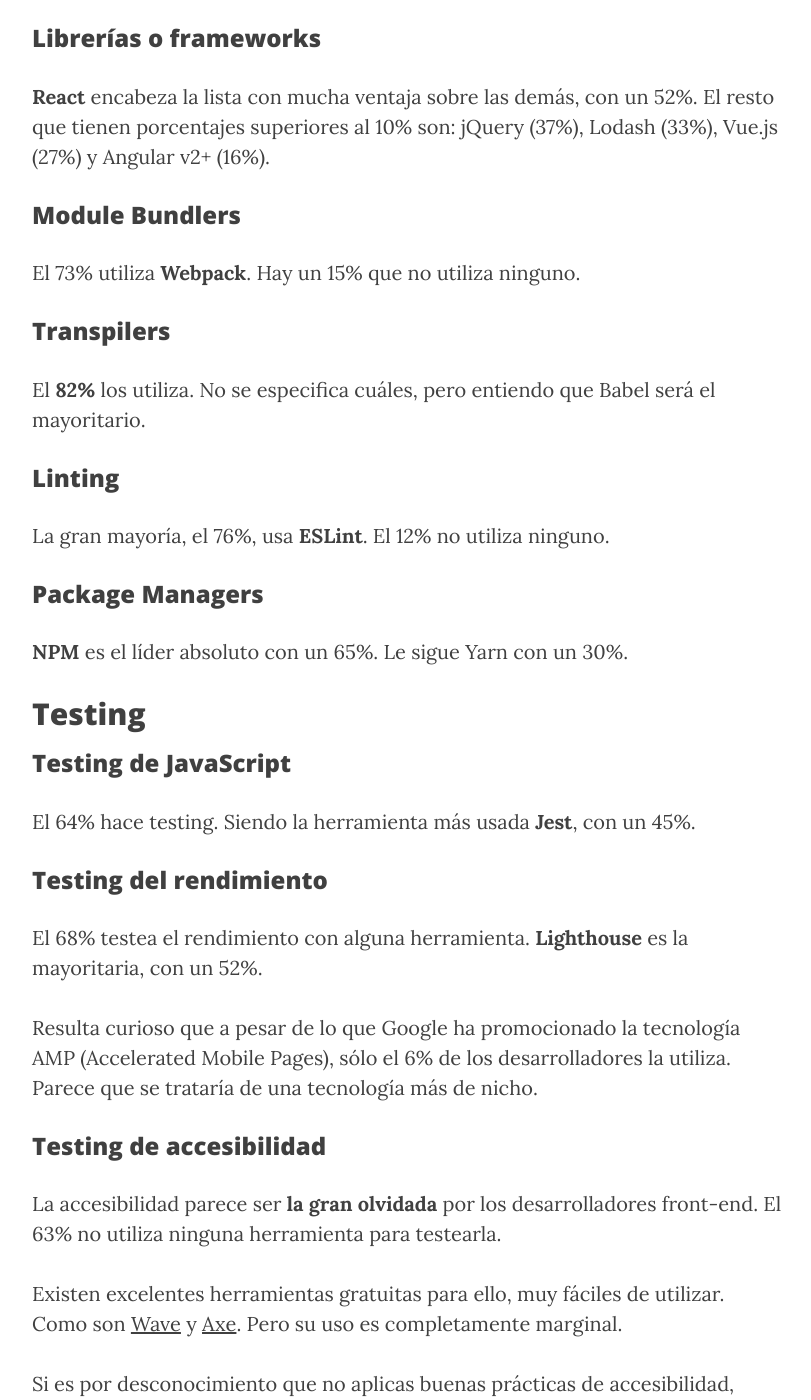
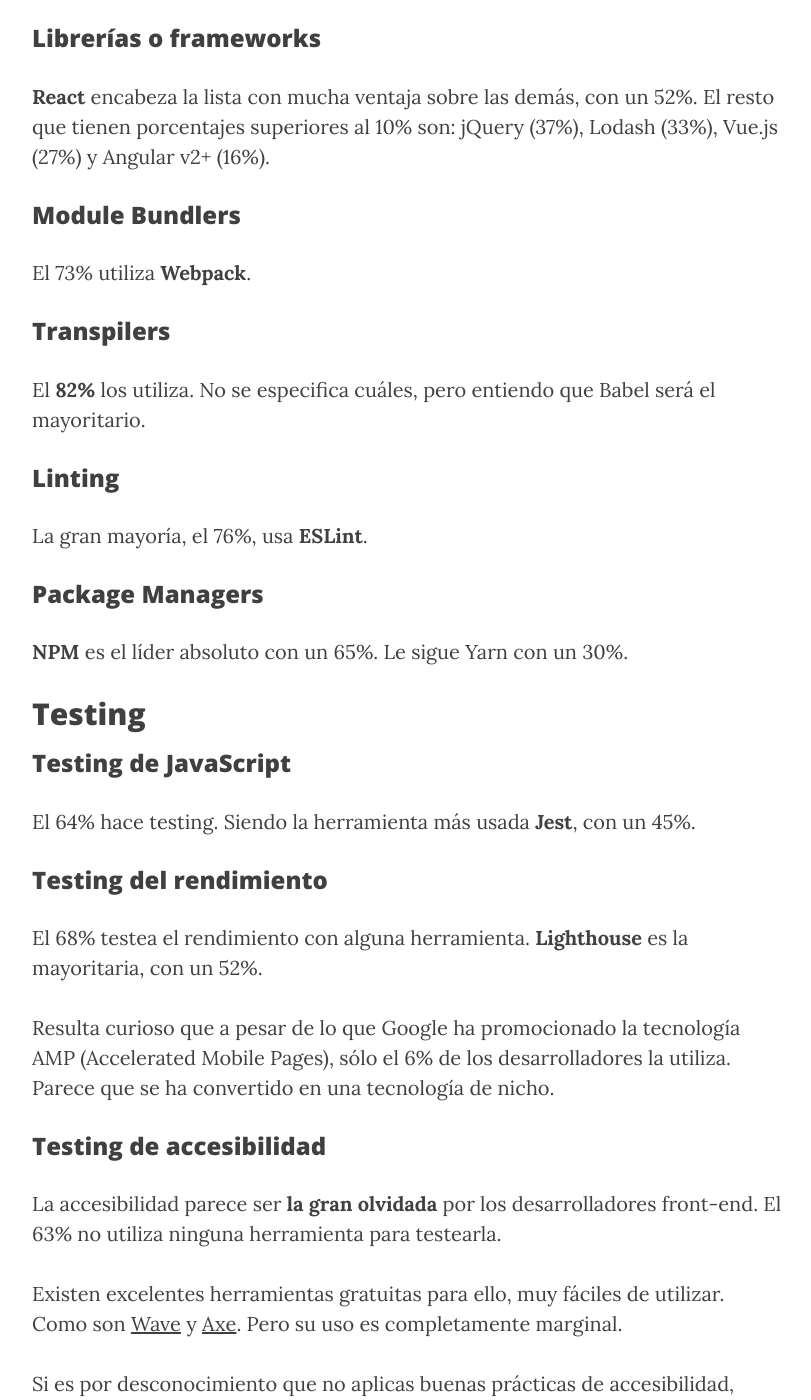
Before and after one commit to aunitz/beta, a Jekyll site: the page built from _posts/2019-11-17-resultados-front-end-tooling-survey-2019.markdown, in a window 1280 px wide and 1400 px high, scrolled down 2055 px. Shown: the whole window, without its empty margins (233-1044 px from the left). Built offline with Jekyll 4.4.1, drawn with Linux system fonts in a browser that asks for light colours; nearby versions of some CDN libraries.

Commit message:
fix: cambios menores en el contenido

```diff
--- a/_posts/2019-11-17-resultados-front-end-tooling-survey-2019.markdown
+++ b/_posts/2019-11-17-resultados-front-end-tooling-survey-2019.markdown
@@ -50,7 +50,7 @@
 
 <h3>Module Bundlers</h3>
 
-<p>El 73% utiliza <strong>Webpack</strong>. Hay un 15% que no utiliza ninguno.</p>
+<p>El 73% utiliza <strong>Webpack</strong>.</p>
 
 <h3>Transpilers</h3>
 
@@ -58,7 +58,7 @@
 
 <h3>Linting</h3>
 
-<p>La gran mayoría, el 76%, usa <strong>ESLint</strong>. El 12% no utiliza ninguno.</p>
+<p>La gran mayoría, el 76%, usa <strong>ESLint</strong>.</p>
 
 <h3>Package Managers</h3>
 
@@ -73,13 +73,13 @@
 <h3>Testing del rendimiento</h3>
 
 <p>El 68% testea el rendimiento con alguna herramienta. <strong>Lighthouse</strong> es la mayoritaria, con un 52%.</p>
-<p>Resulta curioso que a pesar de lo que Google ha promocionado la tecnología AMP (Accelerated Mobile Pages), sólo el 6% de los desarrolladores la utiliza. Parece que se trataría de una tecnología más de nicho.</p>
+<p>Resulta curioso que a pesar de lo que Google ha promocionado la tecnología AMP (Accelerated Mobile Pages), sólo el 6% de los desarrolladores la utiliza. Parece que se ha convertido en una tecnología de nicho.</p>
 
 <h3>Testing de accesibilidad</h3>
 
 <p>La accesibilidad parece ser <strong>la gran olvidada</strong> por los desarrolladores front-end. El 63% no utiliza ninguna herramienta para testearla.</p>
 
-<p>Existen excelentes herramientas gratuitas para ello, muy fáciles de utilizar. Como son <a href="https://wave.webaim.org/">Wave</a> y <a href="https://www.deque.com/axe/axe-for-web/">Axe</a>. Pero su uso es completamente marginal.</p>
+<p>Existen excelentes herramientas gratuitas para ello, muy fáciles de utilizar. Como son <a href="https://wave.webaim.org/" target="_blank" rel="noopener">Wave</a> y <a href="https://www.deque.com/axe/axe-for-web/" target="_blank" rel="noopener">Axe</a>. Pero su uso es completamente marginal.</p>
 
 <p>Si es por desconocimiento que no aplicas buenas prácticas de accesibilidad, debes saber que sin tener que ser un experto en accesibilidad podemos aplicar unas <a href="https://www.aunitz.net/accesibilidad-web-al-alcance-de-todos/">sencillas reglas que mejorarán considerablemente la accesibilidad de nuestras webs</a>.</p>
 
```
